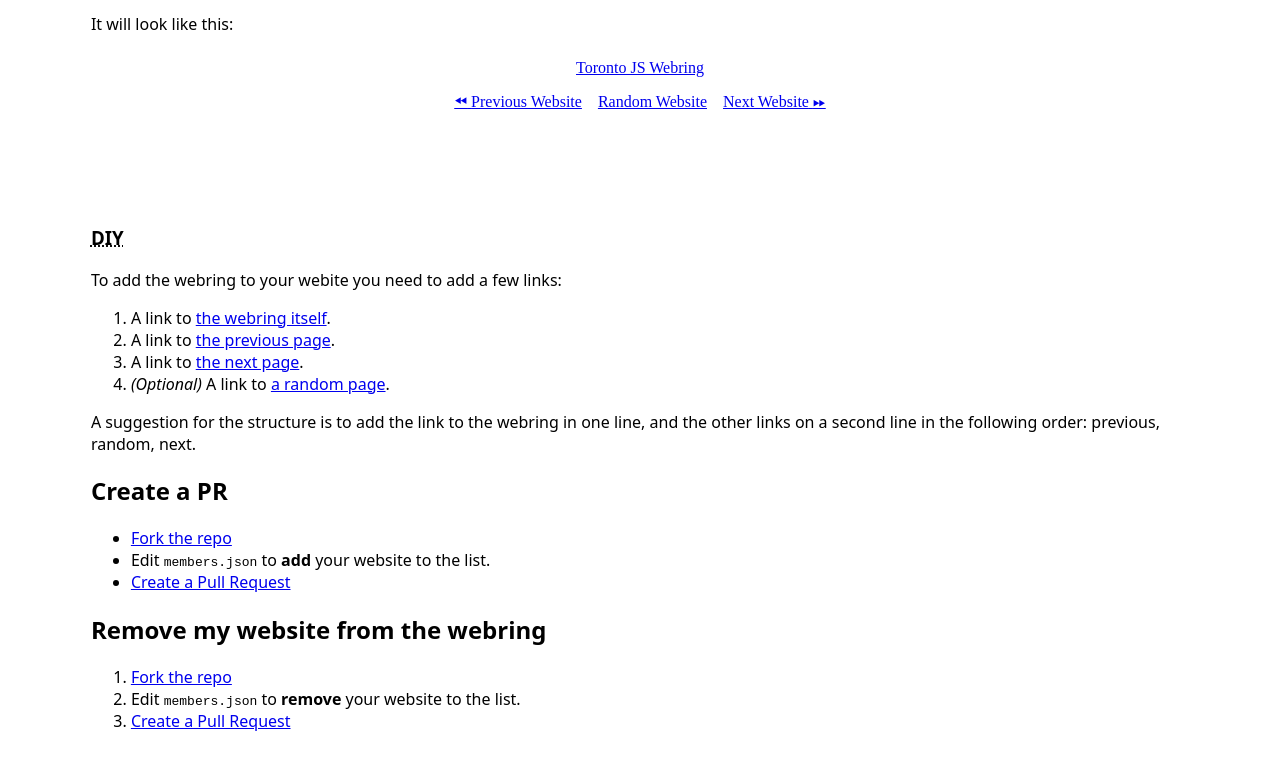
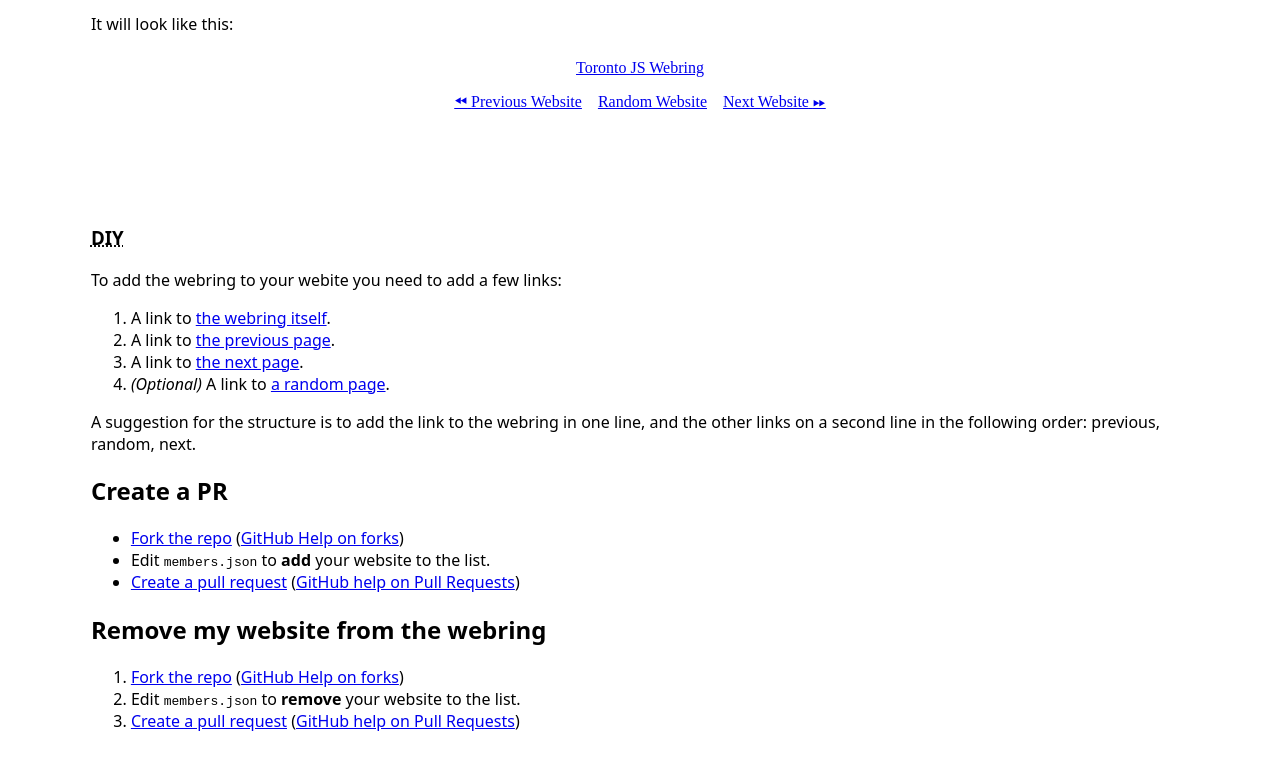
Before and after one commit to torontojs/webring, a website: page public/how-to.html in a window 1280 px wide. Shown: the part 1516-2280 px from the top of the page. Drawn offline with Linux system fonts and the light colour scheme.

Commit message:
fix: update how-to page to heve directl inks to the repo

```diff
--- a/public/how-to.html
+++ b/public/how-to.html
@@ -116,21 +116,31 @@
 
 			<h2 id="create-pr">Create a PR</h2>
 			<ul>
-				<li><a href="https://docs.github.com/en/pull-requests/collaborating-with-pull-requests/working-with-forks/fork-a-repo">Fork the repo</a></li>
+				<li>
+					<a href="https://github.com/torontojs/webring/fork">Fork the repo</a> (<a
+						href="https://docs.github.com/en/pull-requests/collaborating-with-pull-requests/working-with-forks/fork-a-repo"
+					>GitHub Help on forks</a>)
+				</li>
 				<li>Edit <code>members.json</code> to <strong>add</strong> your website to the list.</li>
 				<li>
-					<a href="https://docs.github.com/en/pull-requests/collaborating-with-pull-requests/proposing-changes-to-your-work-with-pull-requests/creating-a-pull-request"
-					>Create a Pull Request</a>
+					<a href="https://github.com/torontojs/webring/pulls">Create a pull request</a>
+					(<a href="https://docs.github.com/en/pull-requests/collaborating-with-pull-requests/proposing-changes-to-your-work-with-pull-requests/creating-a-pull-request"
+					>GitHub help on Pull Requests</a>)
 				</li>
 			</ul>
 
 			<h2>Remove my website from the webring</h2>
 			<ol>
-				<li><a href="https://docs.github.com/en/pull-requests/collaborating-with-pull-requests/working-with-forks/fork-a-repo">Fork the repo</a></li>
+				<li>
+					<a href="https://github.com/torontojs/webring/fork">Fork the repo</a> (<a
+						href="https://docs.github.com/en/pull-requests/collaborating-with-pull-requests/working-with-forks/fork-a-repo"
+					>GitHub Help on forks</a>)
+				</li>
 				<li>Edit <code>members.json</code> to <strong>remove</strong> your website to the list.</li>
 				<li>
-					<a href="https://docs.github.com/en/pull-requests/collaborating-with-pull-requests/proposing-changes-to-your-work-with-pull-requests/creating-a-pull-request"
-					>Create a Pull Request</a>
+					<a href="https://github.com/torontojs/webring/pulls">Create a pull request</a>
+					(<a href="https://docs.github.com/en/pull-requests/collaborating-with-pull-requests/proposing-changes-to-your-work-with-pull-requests/creating-a-pull-request"
+					>GitHub help on Pull Requests</a>)
 				</li>
 			</ol>
 		</main>
```
